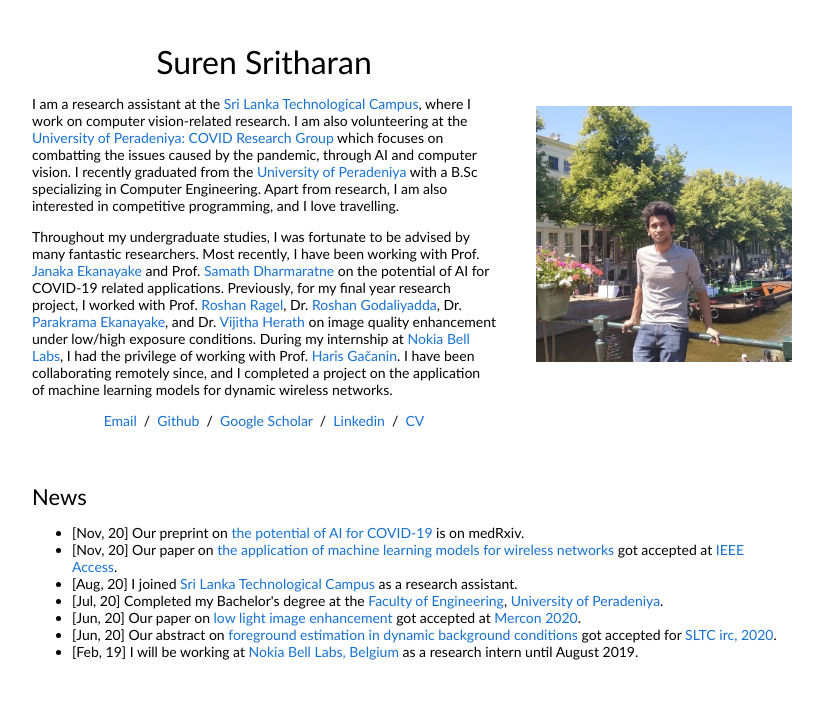
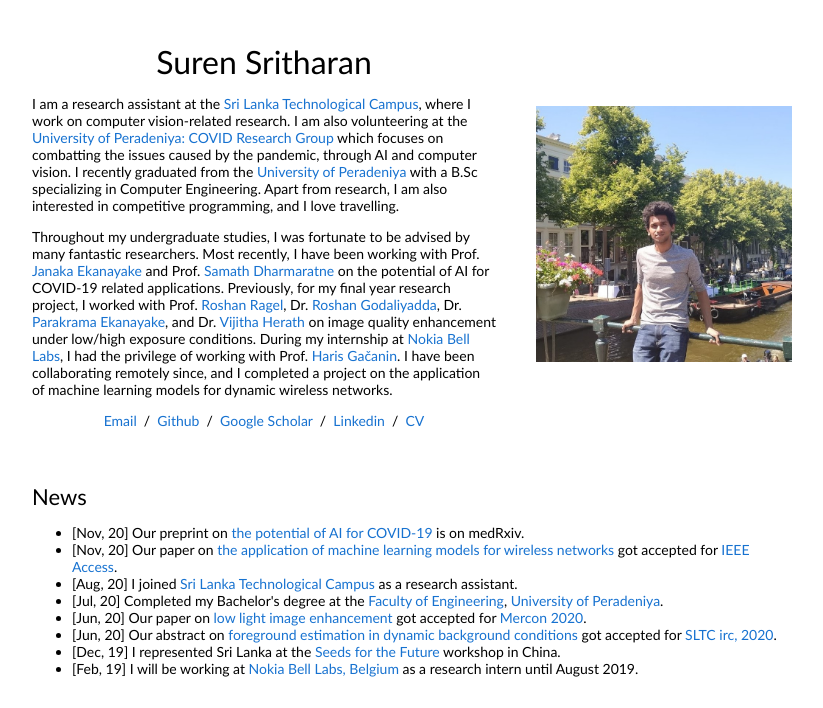
Before and after one commit to suren3141/suren3141.github.io, a plain HTML site: page index.html in a window 1280 px wide. Shown: the top 708 px of the page, without its empty margins (228-1051 px from the left). Drawn offline with Linux system fonts and the light colour scheme.

Commit message:
Update index.html

```diff
--- a/index.html
+++ b/index.html
@@ -60,11 +60,12 @@
 <!--              <p>-->
                   <ul>
                      <li> [Nov, 20] Our preprint on <a href="https://www.medrxiv.org/content/10.1101/2020.11.22.20232959v2">the potential of AI for COVID-19</a> is on medRxiv.</li>
-                     <li> [Nov, 20] Our paper on <a href="https://ieeexplore.ieee.org/document/9268052">the application of machine learning models for wireless networks</a> got accepted at <a href="https://ieeeaccess.ieee.org/">IEEE Access</a>. </li>
+                     <li> [Nov, 20] Our paper on <a href="https://ieeexplore.ieee.org/document/9268052">the application of machine learning models for wireless networks</a> got accepted for <a href="https://ieeeaccess.ieee.org/">IEEE Access</a>. </li>
                      <li> [Aug, 20] I joined <a href="http://research.sltc.ac.lk/">Sri Lanka Technological Campus</a> as a research assistant.</li>
                      <li> [Jul, 20] Completed my Bachelor's degree at the <a href="http://eng.pdn.ac.lk/">Faculty of Engineering</a>, <a href="https://www.pdn.ac.lk/">University of Peradeniya</a>.</li>
-                     <li> [Jun, 20] Our paper on <a href="https://ieeexplore.ieee.org/document/9185373">low light image enhancement</a> got accepted at <a href="http://mercon.mrt.ac.lk/">Mercon 2020</a>. </li>
+                     <li> [Jun, 20] Our paper on <a href="https://ieeexplore.ieee.org/document/9185373">low light image enhancement</a> got accepted for <a href="http://mercon.mrt.ac.lk/">Mercon 2020</a>. </li>
                       <li> [Jun, 20] Our abstract on <a href="data/preprint/2020-sltc-irc-abstract.pdf">foreground estimation in dynamic background conditions</a> got accepted for <a href="https://sltc.ac.lk/research/research-symposium">SLTC irc, 2020</a>.</li>
+                      <li> [Dec, 19] I represented Sri Lanka at the <a href="https://www.huawei.com/minisite/seeds-for-the-future/index.html">Seeds for the Future</a> workshop in China.</li>
                       <li> [Feb, 19] I will be working at <a href = "https://www.bell-labs.com/connect/global-locations/Antwerp-belgium/">Nokia Bell Labs, Belgium </a> as a research intern until August 2019.</li>
                   </ul>
 
```
